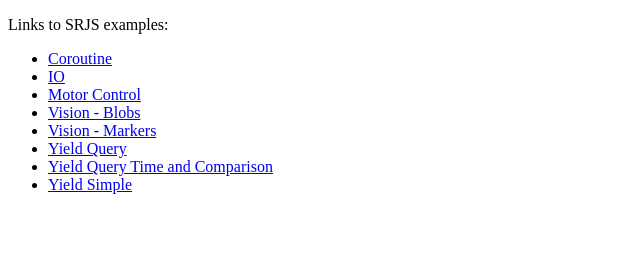
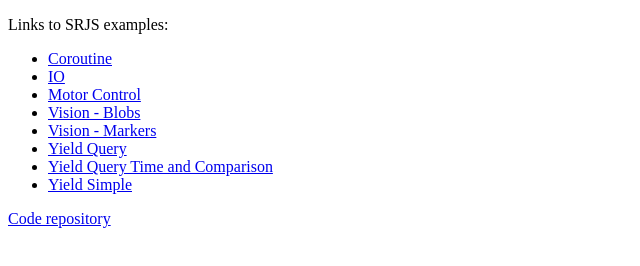
Before and after one commit to hayfield/hayfield.github.com, a plain HTML site: page student-robotics/SRJS/index.html in a window 1280 px wide. Shown: the whole page, without its empty margins (0-640 px from the left). Drawn offline with Linux system fonts and the light colour scheme.

Commit message:
Update student-robotics/SRJS/index.html
Add a link to the code repo

```diff
--- a/student-robotics/SRJS/index.html
+++ b/student-robotics/SRJS/index.html
@@ -16,6 +16,6 @@
 	<li><a href="examples/yield-query-time-and-comparison.html">Yield Query Time and Comparison</a></li>
 	<li><a href="examples/yield-simple.html">Yield Simple</a></li>
 </ul>
-
+<p><a href="https://github.com/hayfield/SRJS">Code repository</a></p>
 </body>
 </html>
```
